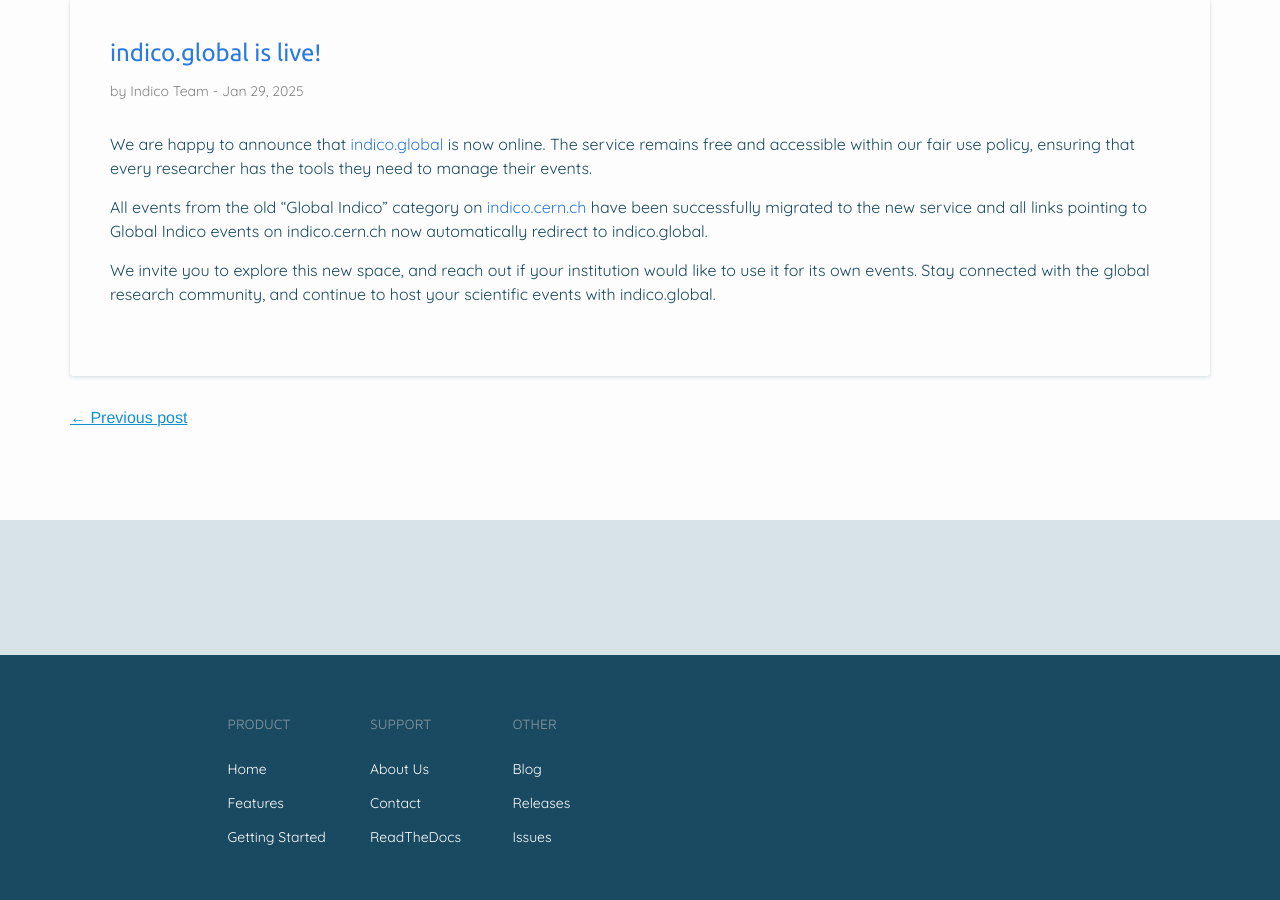
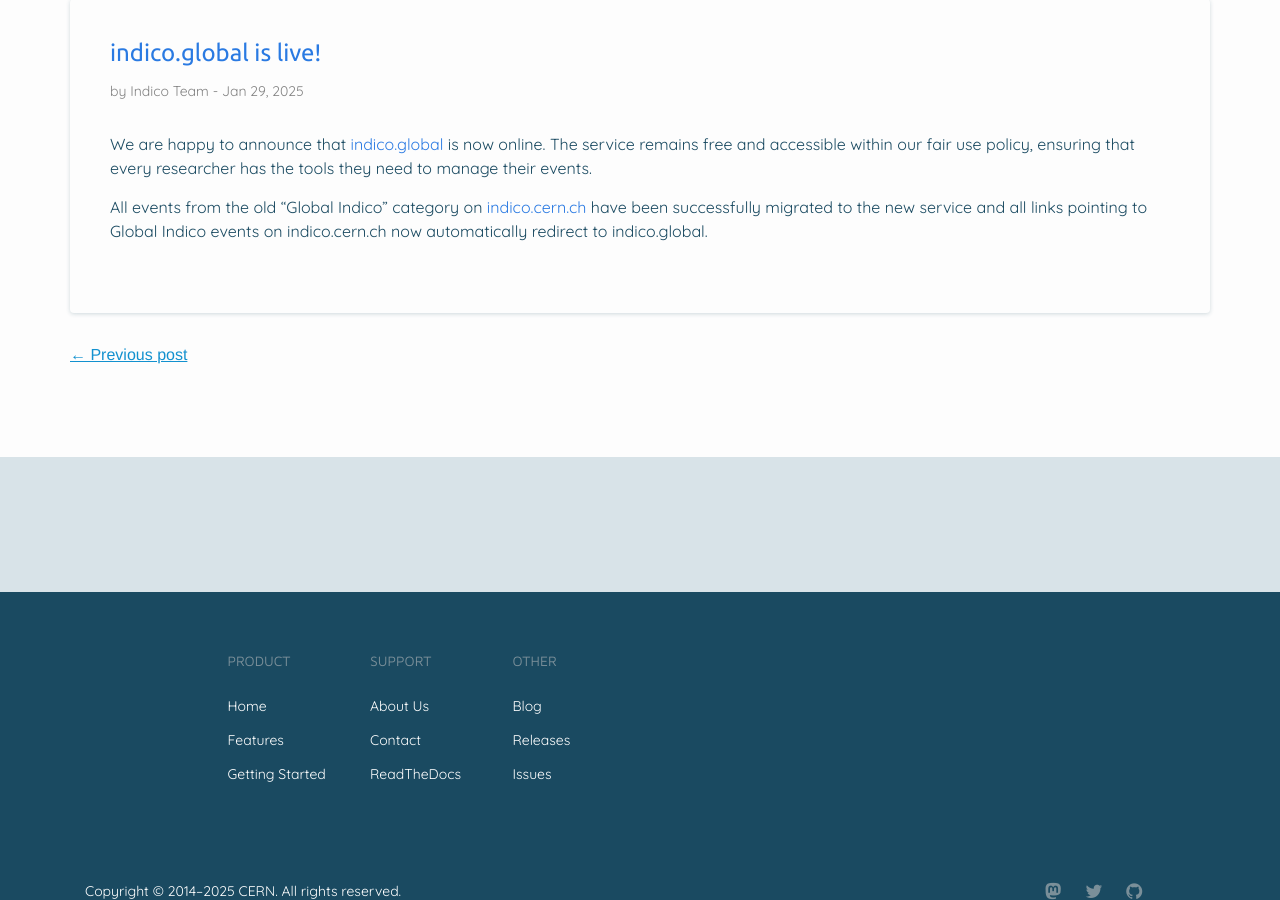
Before and after one commit to indico/indico.github.io, a Jekyll site: the page built from _posts/2025-29-01-indico-global-launched.md, in a window 1280 px wide and 900 px high, scrolled down 495 px. Built offline with Jekyll 4.4.1, drawn with Linux system fonts in a browser that asks for light colours; nearby versions of some CDN libraries; comment, search, counter and statistics services are not loaded.

Commit message:
Update 2025-29-01-indico-global-launched.md

```diff
--- a/_posts/2025-29-01-indico-global-launched.md
+++ b/_posts/2025-29-01-indico-global-launched.md
@@ -14,7 +14,3 @@
 [indico.cern.ch](https://indico.cern.ch) have been successfully migrated to the
 new service and all links pointing to Global Indico events on indico.cern.ch now
 automatically redirect to indico.global.
-
-We invite you to explore this new space, and reach out if your institution would
-like to use it for its own events. Stay connected with the global research
-community, and continue to host your scientific events with indico.global.
```
